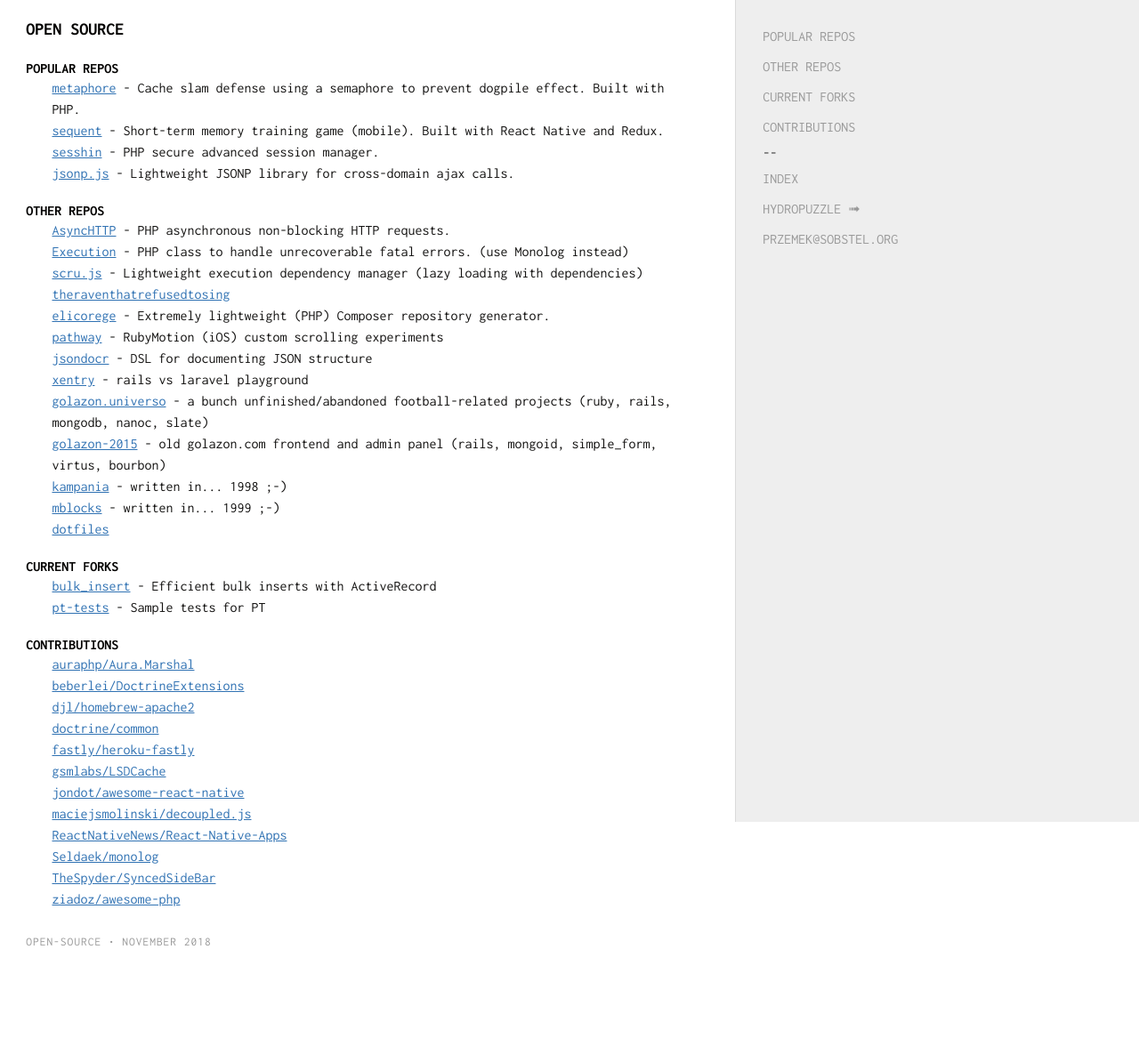
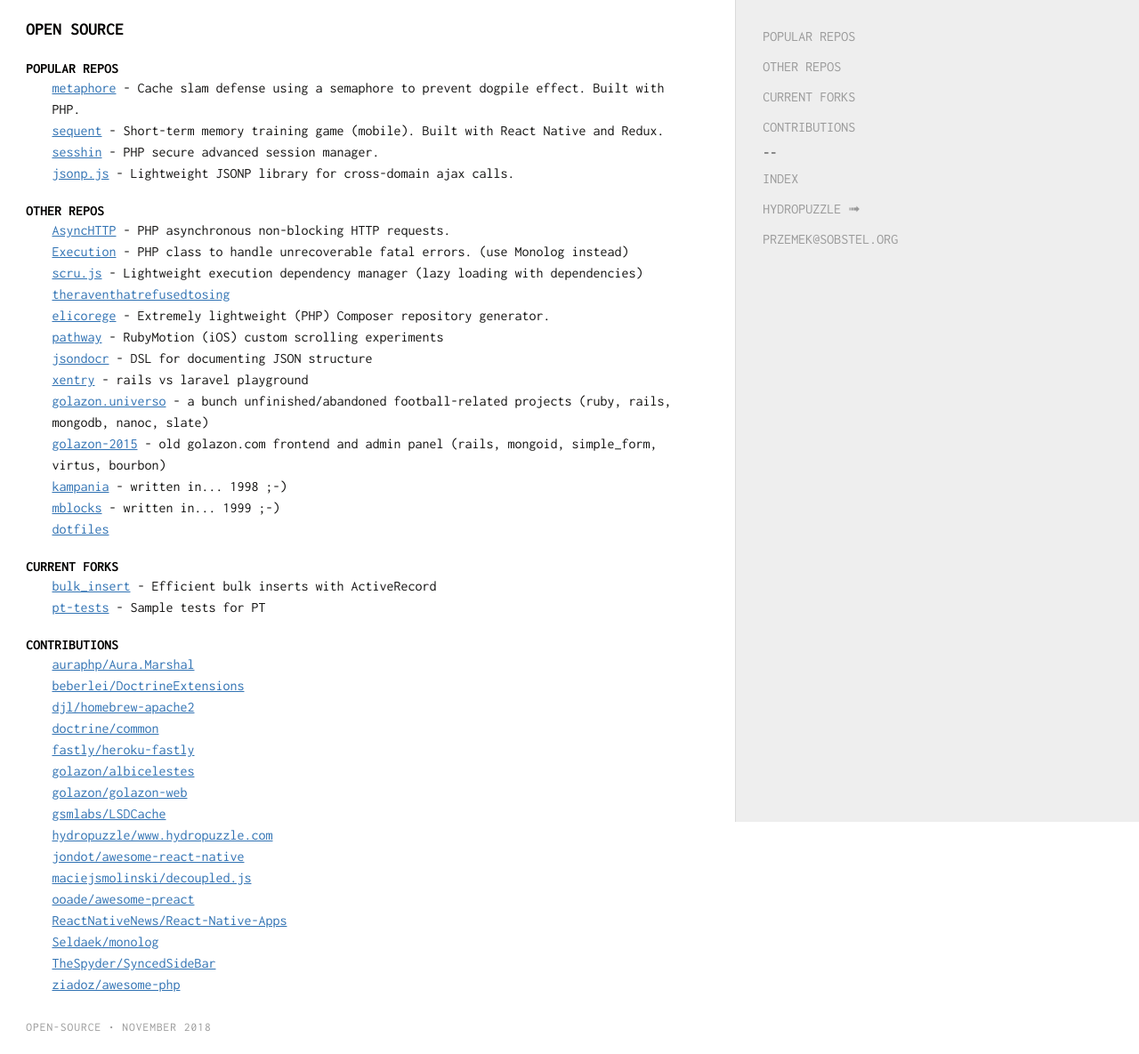
Before and after one commit to sobstel/sobstel.github.com, a Jekyll site: the page built from open-source.html, in a window 1280 px wide. Shown: the whole page at 89% size. Built offline with Jekyll 4.4.1, drawn with Linux system fonts in a browser that asks for light colours; before the commit the page ends 1089 px from its top, so only the background shows below that.

Commit message:
update open source contributions

```diff
--- a/_data/contribs.yml
+++ b/_data/contribs.yml
@@ -4,9 +4,13 @@
 - djl/homebrew-apache2
 - doctrine/common
 - fastly/heroku-fastly
+- golazon/albicelestes
+- golazon/golazon-web
 - gsmlabs/LSDCache
+- hydropuzzle/www.hydropuzzle.com
 - jondot/awesome-react-native
 - maciejsmolinski/decoupled.js
+- ooade/awesome-preact
 - ReactNativeNews/React-Native-Apps
 - Seldaek/monolog
 - TheSpyder/SyncedSideBar
```
Also changed, not shown: 1 other file.
